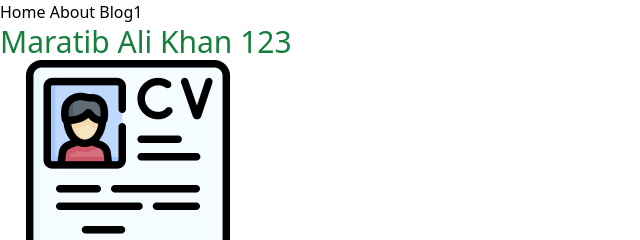
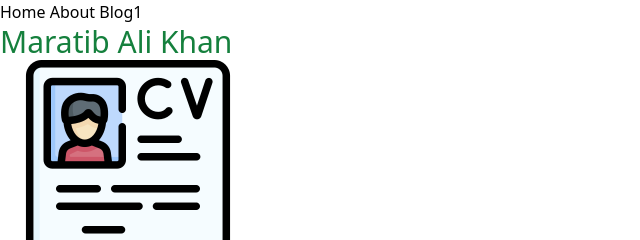
Before and after one commit to maratib/maratib.github.io, an Astro site: page / in a window 1280 px wide. Shown: the top 240 px of the page, 0-640 px from the left. Built offline with nearby package versions, Linux system fonts and the light colour scheme; Astro itself is replaced by a stand-in of ours.

Commit message:
README updated

```diff
--- a/src/pages/index.astro
+++ b/src/pages/index.astro
@@ -5,7 +5,7 @@ import Layout from "../layouts/Layout.astro";
 
 <Layout title="Maratib">
   <div>
-    <h1 class="text-green-700">Maratib Ali Khan 123</h1>
+    <h1 class="text-green-700">Maratib Ali Khan</h1>
     <img src="cv.png" alt="cv" />
     <!-- <ul role="list" class="link-card-grid">
 			<Card
```
Also changed, not shown: README.md.
